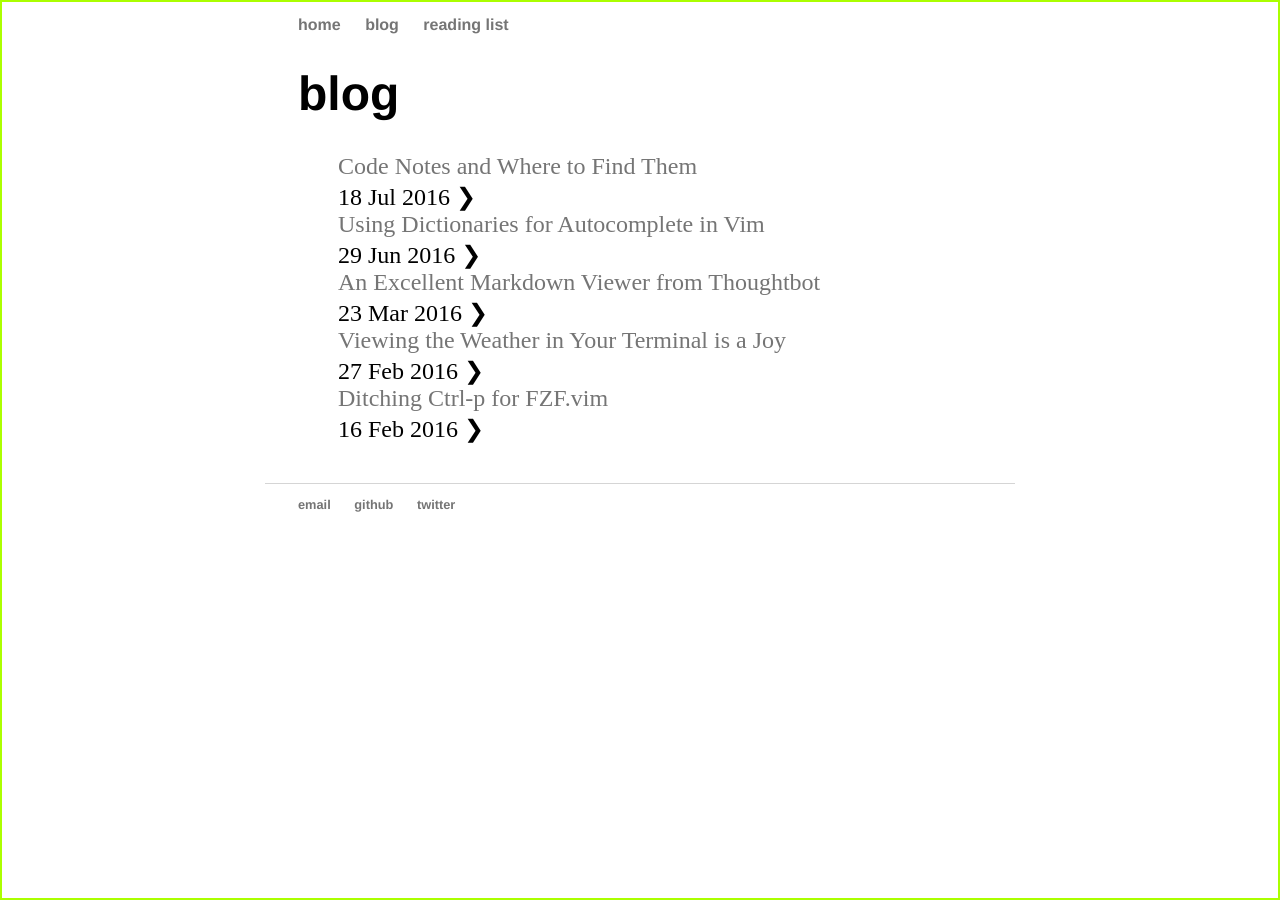
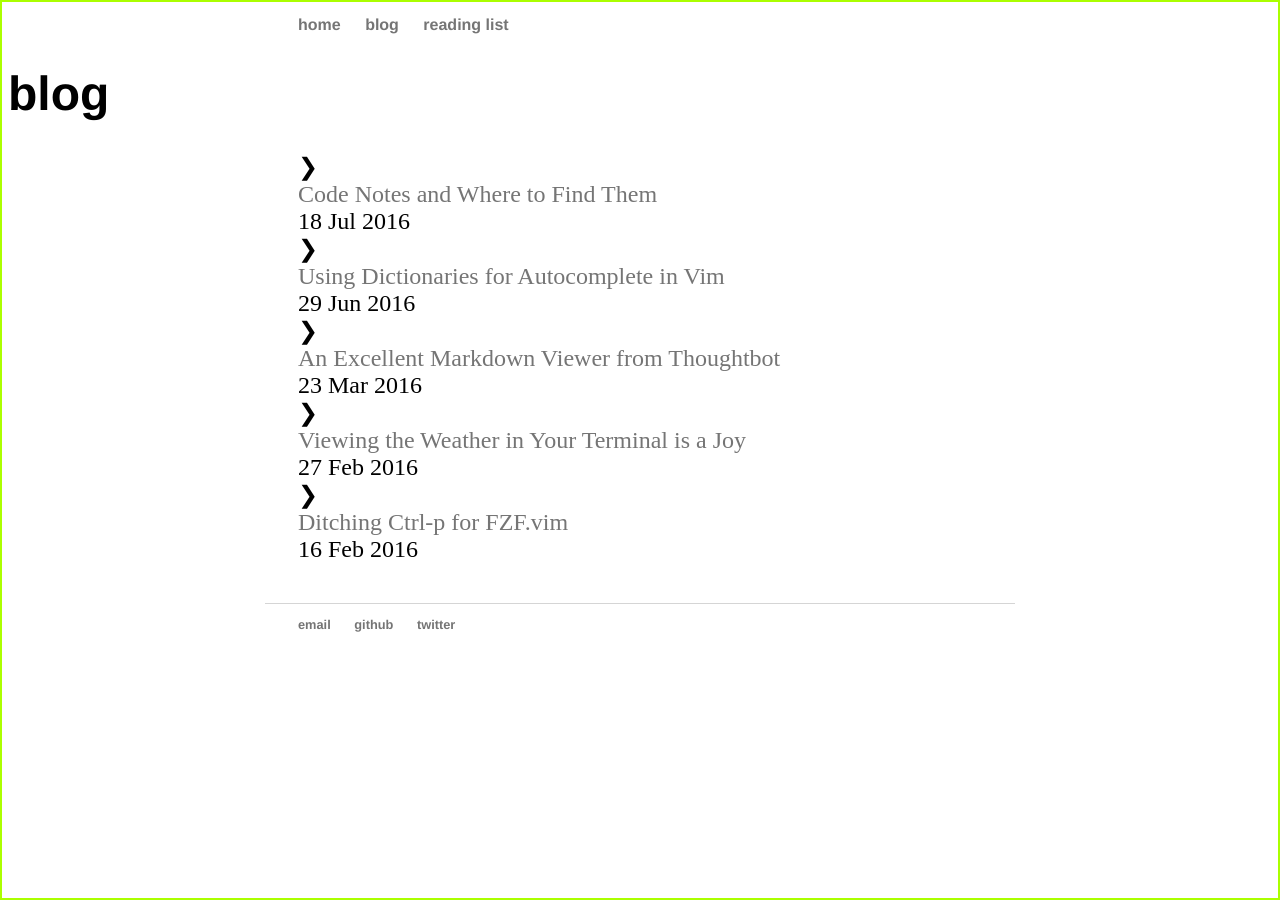
Before and after one commit to devinrm/devinrm.github.io, a Jekyll site: the page built from blog/index.html, in a window 1280 px wide. Built offline with Jekyll 4.4.1, drawn with Linux system fonts in a browser that asks for light colours.

Commit message:
More blog post styling

```diff
--- a/blog/index.html
+++ b/blog/index.html
@@ -7,8 +7,8 @@
 
   {% for post in site.posts %}
     <li>
-      <a class="post-title" href="{{ post.url }}" title="{{ post.title }}">{{ post.title }}</a>
-      <span class="post-date">{{ post.date | date_to_string }}</span> ❯
+      ❯ <a class="post-title" href="{{ post.url }}" title="{{ post.title }}">{{ post.title }}</a>
+      <span class="post-date">{{ post.date | date_to_string }}</span></br>
     </li>
   {% endfor %}
 </ul>
--- a/css/main.css
+++ b/css/main.css
@@ -41,7 +41,7 @@
 }
 
 .blurb,
-.container,
+.posts,
 nav,
 footer {
   margin-left: auto;
@@ -102,11 +102,6 @@
 
 .post-title {
   display: block;
-  margin-bottom: 3px;
-}
-
-.post-date {
-  margin-bottom: 5px;
 }
 
 @-ms-viewport {
```
